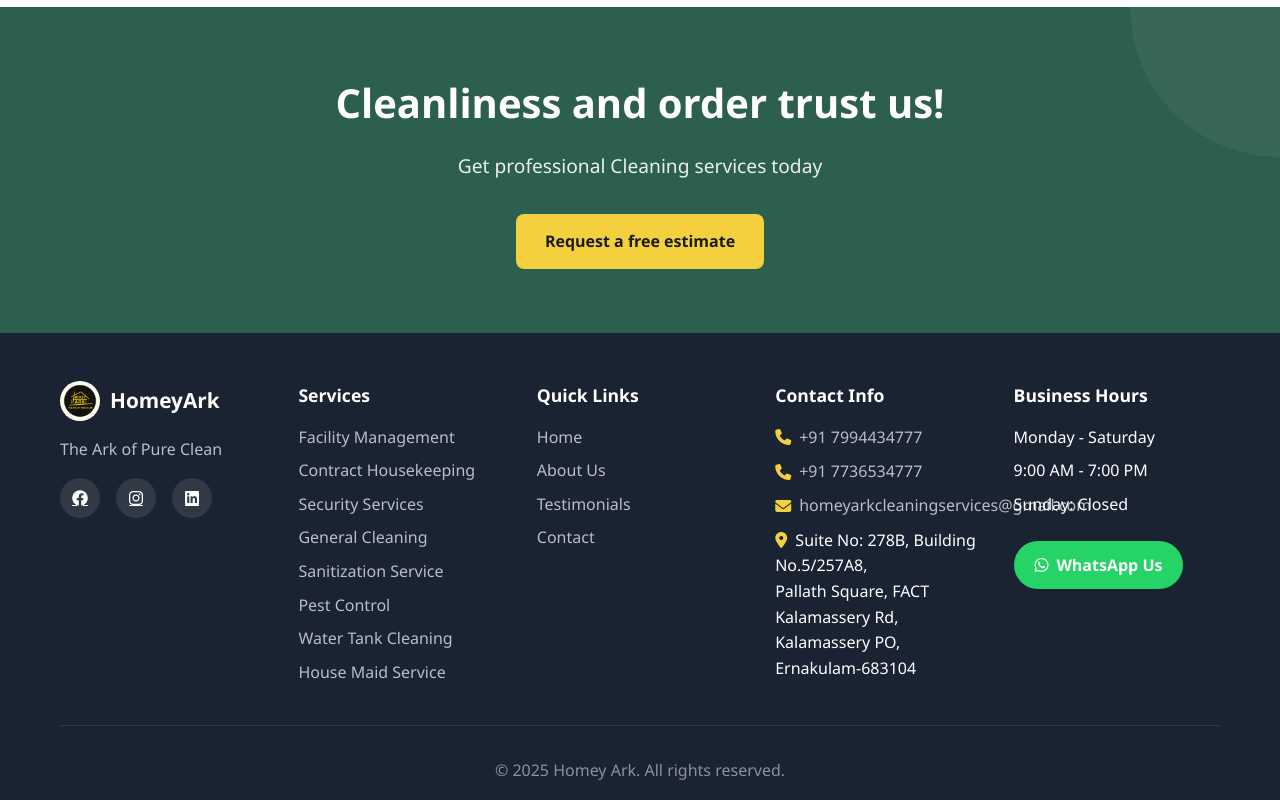
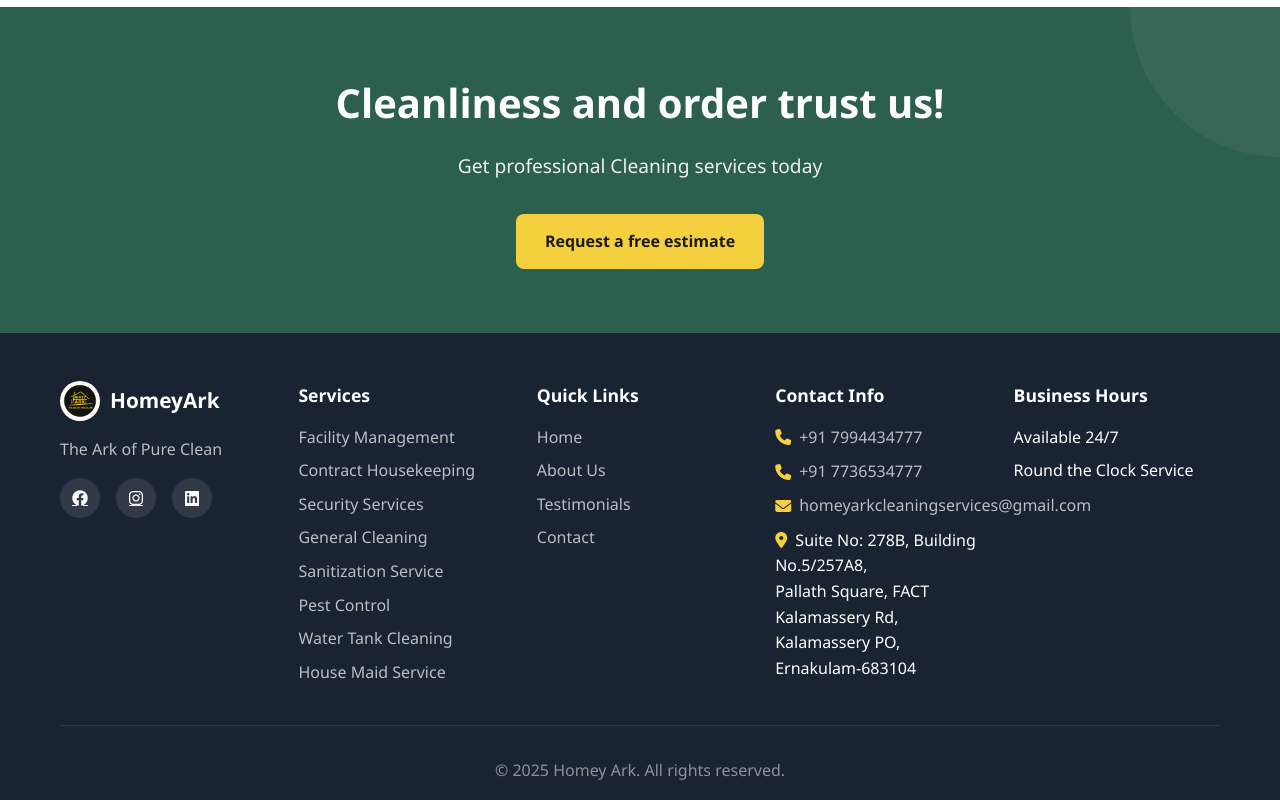
Before and after one commit to saint-mantis/homey-ark, a plain HTML site: page index.html in a window 1280 px wide. Shown: the part 6211-7011 px from the top of the page. Drawn offline with Linux system fonts and the light colour scheme.

Commit message:
Update index.html

```diff
--- a/index.html
+++ b/index.html
@@ -502,13 +502,13 @@
                 <div class="footer-col">
                     <h4>Business Hours</h4>
                     <ul>
-                        <li>Monday - Saturday</li>
-                        <li>9:00 AM - 7:00 PM</li>
-                        <li>Sunday: Closed</li>
+                        <li>Available 24/7</li>
+                        <li>Round the Clock Service</li>
+                        <!-- <li>Sunday: Closed</li> -->
                     </ul>
-                    <a href="https://wa.me/917736534777?text=Hello%20Homey%20Ark" target="_blank" class="whatsapp-footer-btn">
+                    <!-- <a href="https://wa.me/917736534777?text=Hello%20Homey%20Ark" target="_blank" class="whatsapp-footer-btn">
                         <i class="fab fa-whatsapp"></i> WhatsApp Us
-                    </a>
+                    </a> -->
                 </div>
             </div>
             <div class="footer-bottom">
```
